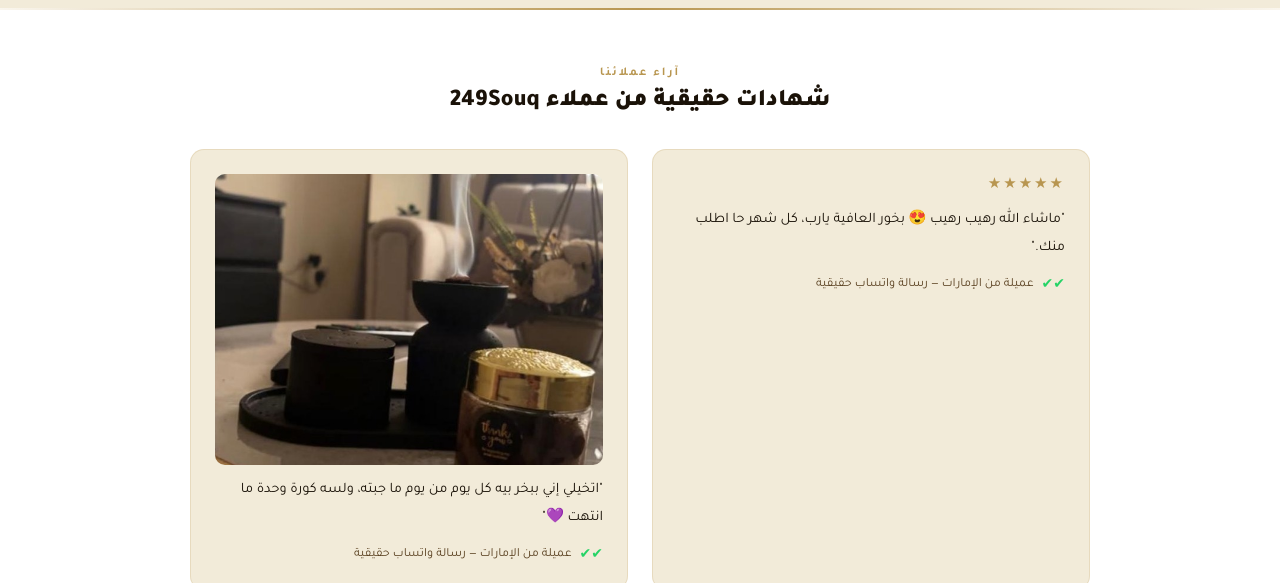
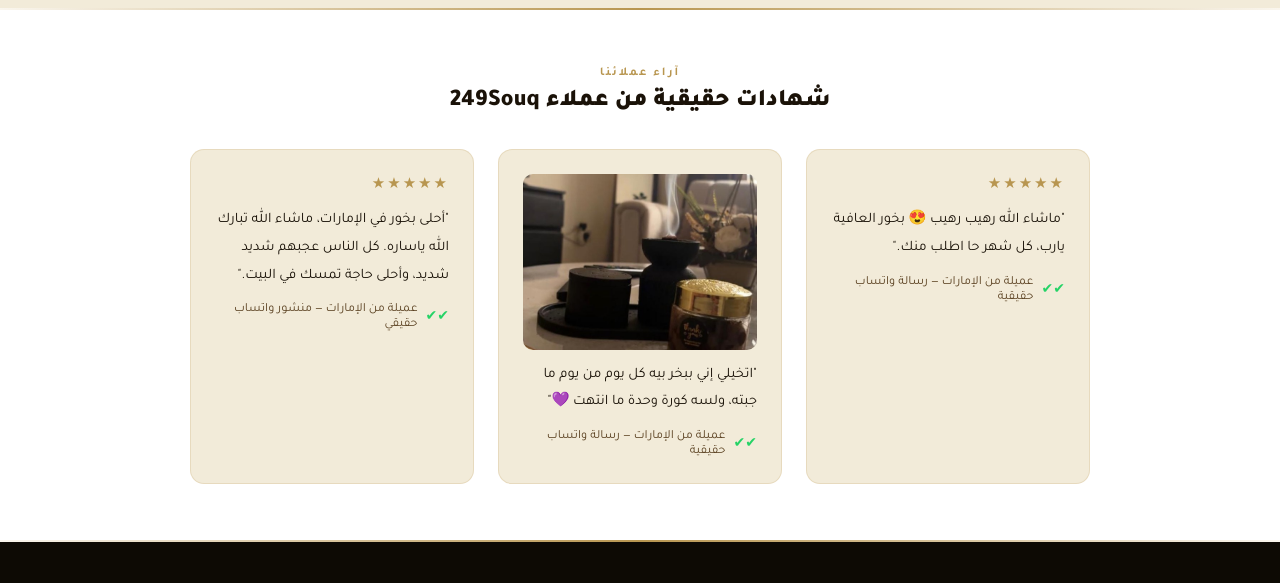
Before and after one commit to MEQPro/249SOUQ, a plain HTML site: page products.html in a window 1280 px wide. Shown: the part 1346-1929 px from the top of the page. Drawn offline with Linux system fonts and the light colour scheme.

Commit message:
gallery-jars.jpg

```diff
--- a/products.html
+++ b/products.html
@@ -65,7 +65,7 @@
 .reviews-inner{max-width:900px;margin:0 auto}
 .reviews-inner .section-tag{display:block;text-align:center;margin-bottom:.5rem}
 .reviews-title{font-size:1.5rem;font-weight:900;color:var(--brown-deep);text-align:center;margin-bottom:2rem}
-.reviews-grid{display:grid;grid-template-columns:1fr 1fr;gap:1.5rem}
+.reviews-grid{display:grid;grid-template-columns:repeat(auto-fit,minmax(260px,1fr));gap:1.5rem}
 .review-card{background:var(--cream-dark);border:1px solid rgba(184,150,80,0.2);border-radius:14px;padding:1.5rem;display:flex;flex-direction:column;gap:.75rem}
 .review-stars{color:var(--gold);font-size:15px;letter-spacing:2px}
 .review-quote{font-size:14.5px;color:var(--brown-deep);line-height:1.9}
@@ -109,7 +109,6 @@
       <div class="main-img"><img id="mainImg" src="img/bakhoor-poster.jpg" alt="بخور عبق الصندل"/></div>
       <div class="thumb-row">
         <div class="thumb active" onclick="setImg('img/bakhoor-poster.jpg',this)"><img src="img/bakhoor-poster.jpg" alt="بخور عبق الصندل"/></div>
-        <div class="thumb" onclick="setImg('img/gallery-jars.jpg',this)"><img src="img/gallery-jars.jpg" alt="عبوات بخور عبق الصندل"/></div>
         <div class="thumb" onclick="setImg('img/gallery-poster2.jpg',this)"><img src="img/gallery-poster2.jpg" alt="بخور عبق الصندل - إعلان"/></div>
       </div>
     </div>
@@ -221,6 +220,13 @@
         </p>
         <div class="review-meta"><span class="wa-badge">✔✔</span> عميلة من الإمارات — رسالة واتساب حقيقية</div>
       </div>
+      <div class="review-card">
+        <div class="review-stars">★★★★★</div>
+        <p class="review-quote">
+          "أحلى بخور في الإمارات، ماشاء الله تبارك الله ياساره. كل الناس عجبهم شديد شديد، وأحلى حاجة تمسك في البيت."
+        </p>
+        <div class="review-meta"><span class="wa-badge">✔✔</span> عميلة من الإمارات — منشور واتساب حقيقي</div>
+      </div>
     </div>
   </div>
 </section>
```
Also changed, not shown: img/gallery-jars.jpg (deleted).
